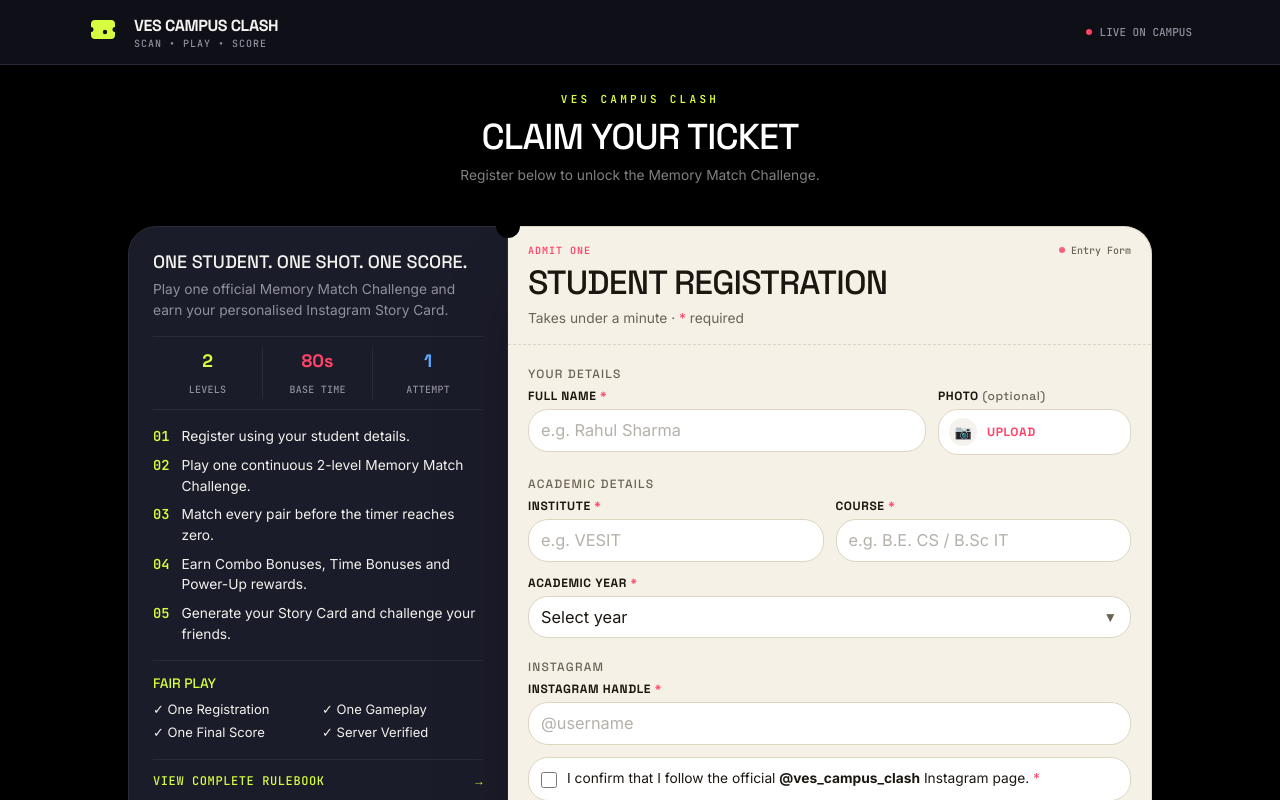
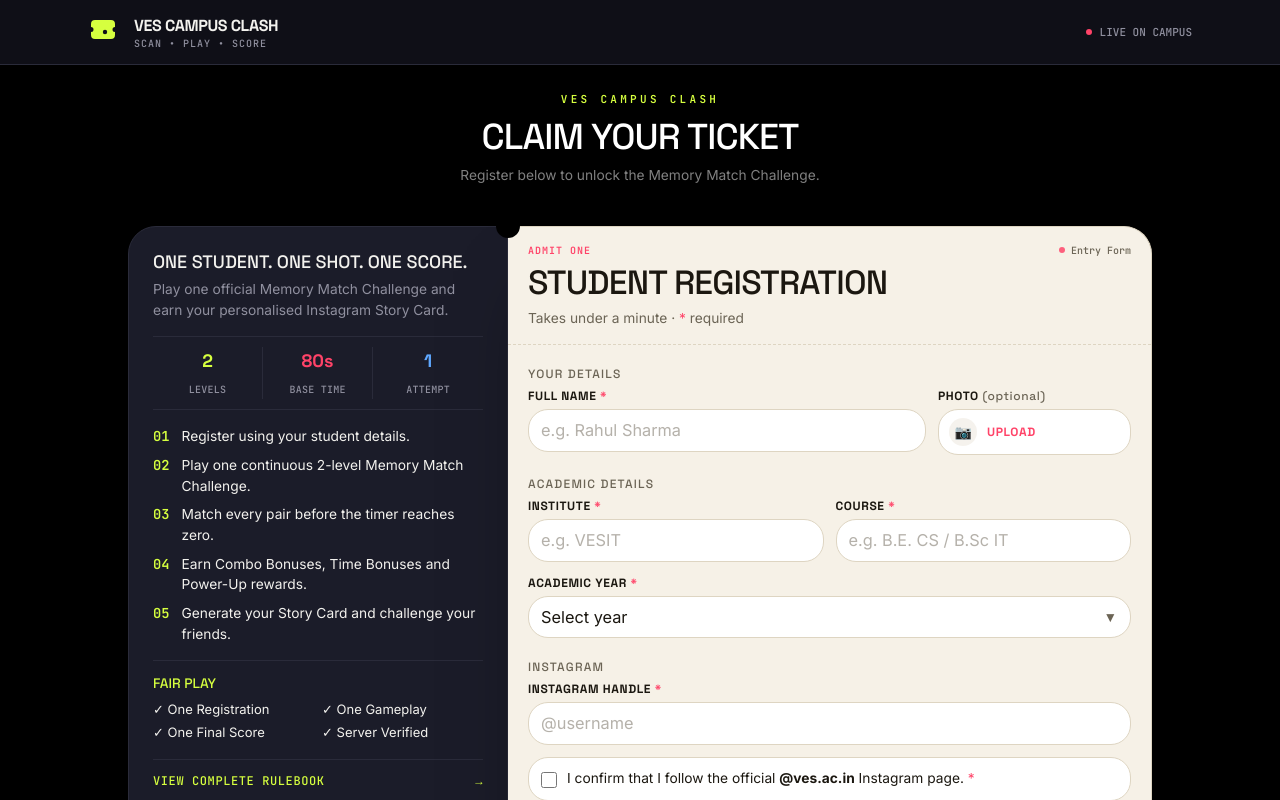
Before and after one commit to Dilipw/ves-campus-clash, a React (Vite) app in the folder frontend/: page /register in a window 1280 px wide. Shown: the top 800 px of the page. Built offline with nearby package versions, Linux system fonts and the light colour scheme.

Commit message:
fix: Update Instagram handle in confirmation message on RegisterPage

```diff
--- a/frontend/src/pages/RegisterPage.jsx
+++ b/frontend/src/pages/RegisterPage.jsx
@@ -461,7 +461,7 @@
                         className="mt-0.5 h-4 w-4 rounded border-paper-line text-punch focus:ring-punch cursor-pointer shrink-0"
                       />
                       <span className="text-small text-paper-hi leading-tight">
-                        I confirm that I follow the official <strong>@ves_campus_clash</strong> Instagram page.{" "}
+                        I confirm that I follow the official <strong>@ves.ac.in</strong> Instagram page.{" "}
                         <span className="text-punch">*</span>
                       </span>
                     </label>
```
